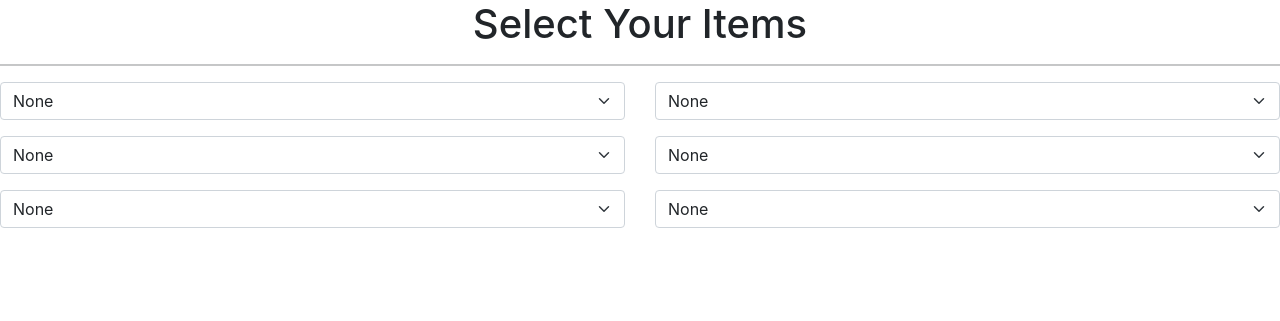
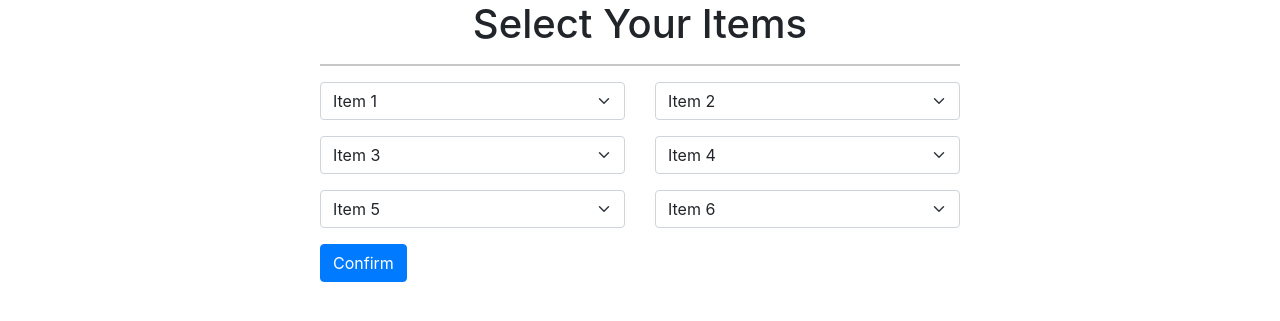
Before and after one commit to asatti/Ewasteproject, a Django app: page /pickup/ in a window 1280 px wide. Shown: the part 124-445 px from the top of the page. Run offline with Django 3.2, Linux system fonts and the light colour scheme; some libraries are stand-ins or nearby versions; some web fonts are replaced.

Commit message:
Update pickup.html

```diff
--- a/ewaste/ewasteapp/templates/pickup.html
+++ b/ewaste/ewasteapp/templates/pickup.html
@@ -1,19 +1,24 @@
 {% extends "base.html" %}
-<Body>
+<head>
+    <style>
+
+
+    </style>
+<Body >
     <!-- temp[late inheritance] /-->
 
 
     {% block content %}
-
+        <div style = "margin-right: 20rem; margin-left: 20rem">
         <script src="https://cdn.jsdelivr.net/npm/bootstrap@5.0.2/dist/js/bootstrap.bundle.min.js" integrity="sha384-MrcW6ZMFYlzcLA8Nl+NtUVF0sA7MsXsP1UyJoMp4YLEuNSfAP+JcXn/tWtIaxVXM" crossorigin="anonymous"></script>
        <h1 style = "text-align:center;">Select Your Items</h1>
        <hr>
-       <div class="row">
+       <div class="row" >
         <div class="col-sm-6">
             <div class="form-group">
                 <form >
                     <select class="form-select d-inline-block" >
-                        <option selected>None</option>
+                        <option selected>Item 1</option>
                         <option value="1">Battery</option>
                         <option value="2">Monitor</option>
                         <option value="3">Laptop</option>
@@ -25,7 +30,7 @@
             <div class="form-group">
                 <form >
                     <select class="form-select d-inline-block" >
-                        <option selected>None</option>
+                        <option selected>Item 2</option>
                         <option value="1">Battery</option>
                         <option value="2">Monitor</option>
                         <option value="3">Laptop</option>
@@ -39,7 +44,7 @@
             <div class="form-group">
                 <form >
                     <select class="form-select d-inline-block" >
-                        <option selected>None</option>
+                        <option selected>Item 3</option>
                         <option value="1">Battery</option>
                         <option value="2">Monitor</option>
                         <option value="3">Laptop</option>
@@ -51,7 +56,7 @@
             <div class="form-group">
                 <form >
                     <select class="form-select d-inline-block" >
-                        <option selected>None</option>
+                        <option selected>Item 4</option>
                         <option value="1">Battery</option>
                         <option value="2">Monitor</option>
                         <option value="3">Laptop</option>
@@ -65,7 +70,7 @@
             <div class="form-group">
                 <form >
                     <select class="form-select d-inline-block" >
-                        <option selected>None</option>
+                        <option selected>Item 5</option>
                         <option value="1">Battery</option>
                         <option value="2">Monitor</option>
                         <option value="3">Laptop</option>
@@ -77,7 +82,7 @@
             <div class="form-group">
                 <form >
                     <select class="form-select d-inline-block" >
-                        <option selected>None</option>
+                        <option selected>Item 6</option>
                         <option value="1">Battery</option>
                         <option value="2">Monitor</option>
                         <option value="3">Laptop</option>
@@ -86,8 +91,11 @@
             </div>
         </div>
     </div>
+    <div class="">
 
-
+        <a class="btn btn-primary" href="{% url 'postpickup' %}" role="button" style = "text-align:center">Confirm</a>
+    </div>
+</div>
 
        {% endblock %}
     </Body>
```
